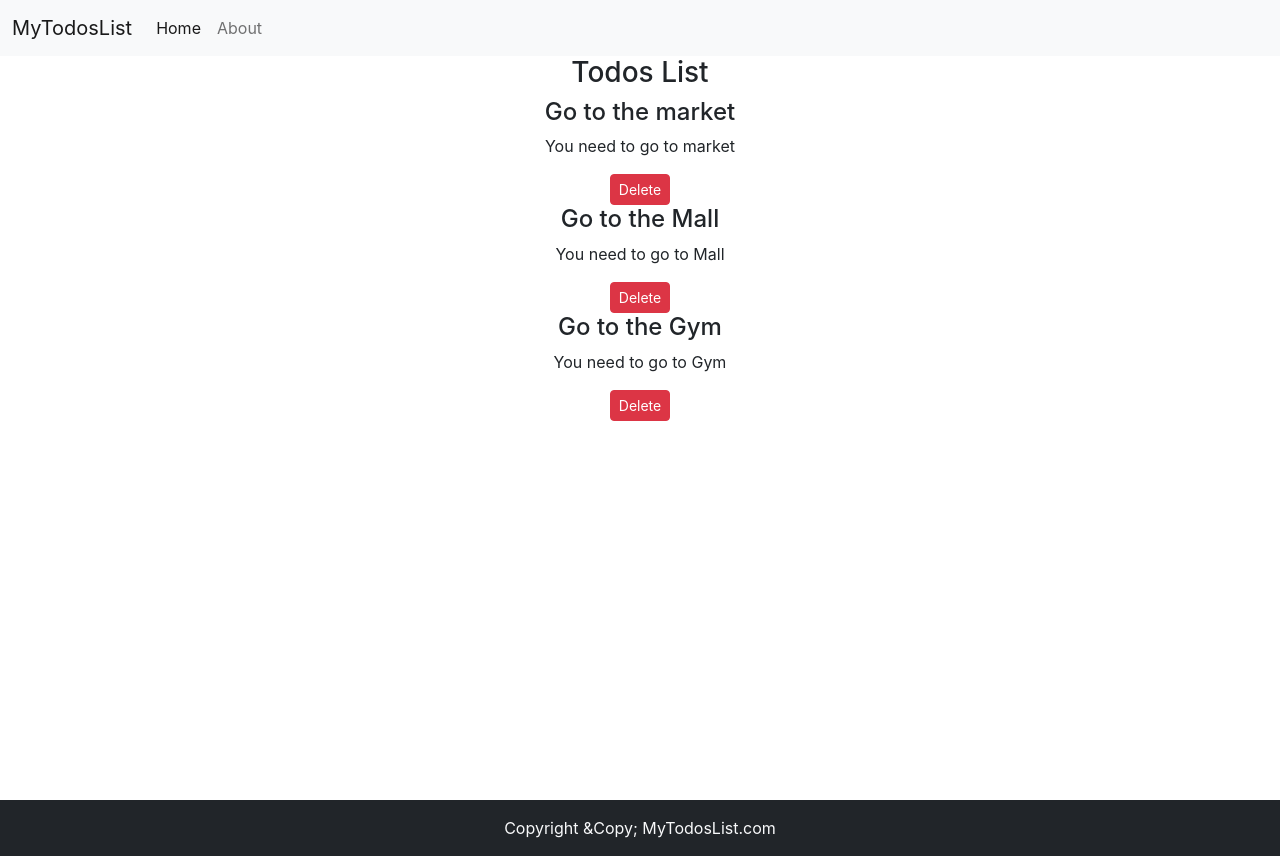
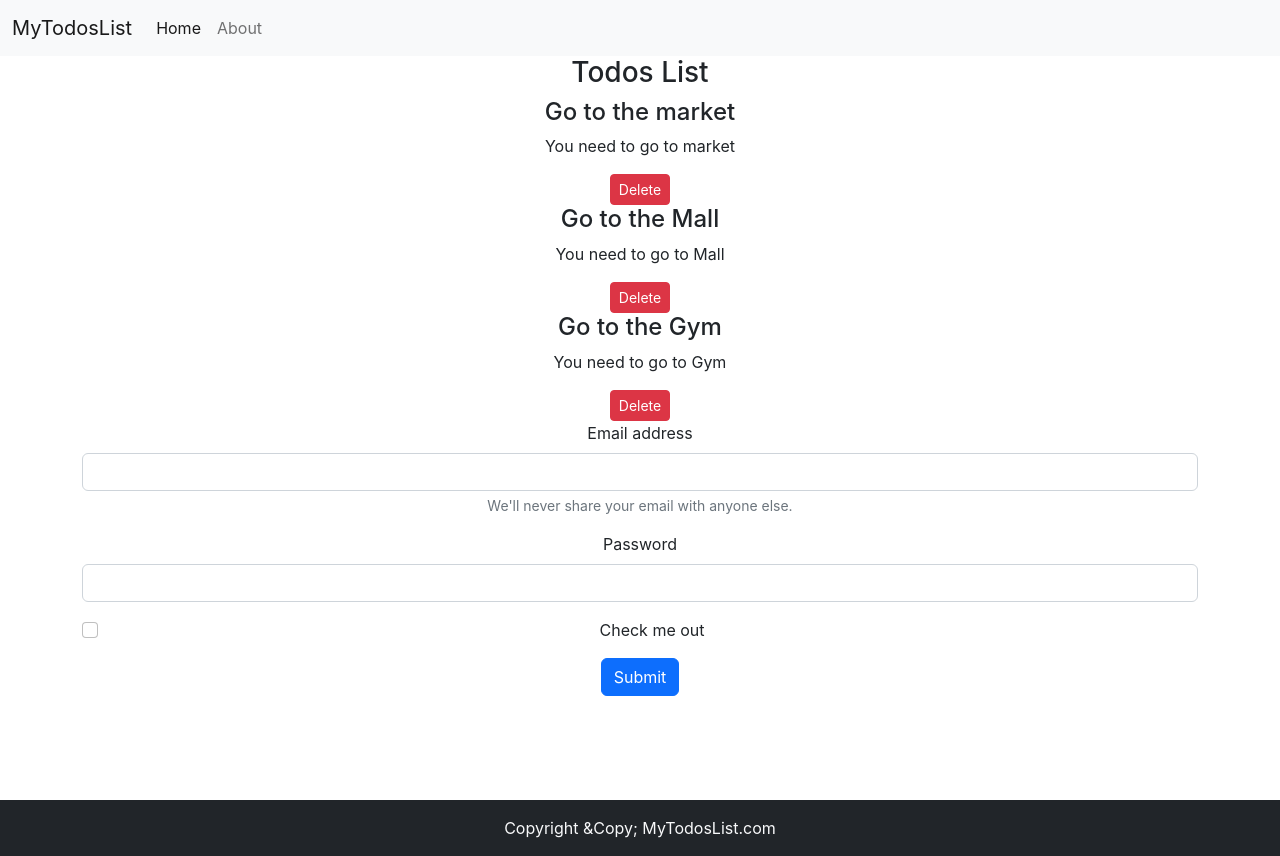
Before and after one commit to M-A-N-I-K/Todos-List, a React (Create React App) app: page / in a window 1280 px wide. Built offline with nearby package versions, Linux system fonts and the light colour scheme.

Commit message:
AddToDo component added

```diff
--- a/src/App.js
+++ b/src/App.js
@@ -3,6 +3,7 @@
 import Todos from './Components/Todos';
 import Footer from './Components/Footer';
 import React, { useState } from 'react'
+import AddToDo from './Components/AddToDo';
 
 
 function App() {
@@ -32,6 +33,7 @@
       <div className="App">
         <Navbar title="MyTodosList" searchBar={false} />
         <Todos todos={todos} onDelete={onDelete} />
+        <AddToDo />
         <Footer />
       </div>
     </>
--- /dev/null
+++ b/src/Components/AddToDo.js
@@ -0,0 +1,26 @@
+import React from 'react'
+
+const AddToDo = () => {
+  return (
+    <div className='container'>
+      <form>
+        <div class="mb-3">
+          <label for="exampleInputEmail1" class="form-label">Email address</label>
+          <input type="email" class="form-control" id="exampleInputEmail1" aria-describedby="emailHelp" />
+          <div id="emailHelp" class="form-text">We'll never share your email with anyone else.</div>
+        </div>
+        <div class="mb-3">
+          <label for="exampleInputPassword1" class="form-label">Password</label>
+          <input type="password" class="form-control" id="exampleInputPassword1" />
+        </div>
+        <div class="mb-3 form-check">
+          <input type="checkbox" class="form-check-input" id="exampleCheck1" />
+          <label class="form-check-label" for="exampleCheck1">Check me out</label>
+        </div>
+        <button type="submit" class="btn btn-primary">Submit</button>
+      </form>
+    </div>
+  )
+}
+
+export default AddToDo
```
